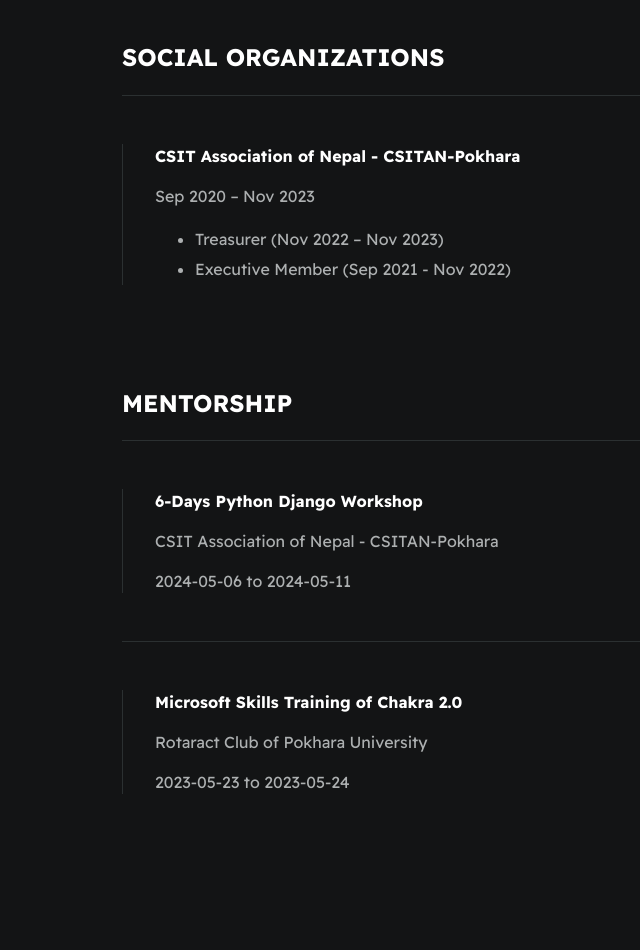
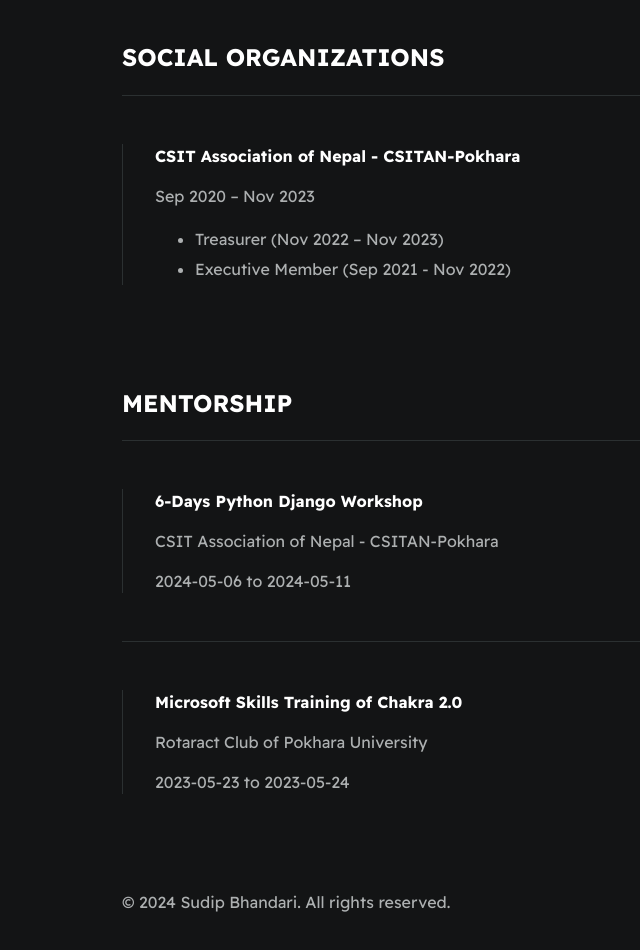
Before and after one commit to sudipbhr/sudipbhr.github.io, a plain HTML site: page index.html in a window 1280 px wide. Shown: the part 1547-2497 px from the top of the page, without its empty margins (184-824 px from the left). Before the commit the page ends 2429 px from the top, so only its background shows below. Drawn offline with Linux system fonts and the light colour scheme.

Commit message:
Update index.html

```diff
--- a/index.html
+++ b/index.html
@@ -146,9 +146,21 @@
                 <p>2023-05-23 to 2023-05-24</p>
             </div>
         </section>
+        <!-- copyright sections -->
+
+        <section class="section--page">
+
+            <div id="wrapper--copyright">
+                <p>© <script>
+                        document.write(new Date().getFullYear());
+                </script> Sudip Bhandari. All rights reserved.</p>
+            </div>
+
+        </section>
 
 
     </div>
+
     <script>
         document.getElementById("email-text").addEventListener("click", function () {
             navigator.clipboard.writeText("sudipbhandari67@gmail.com");
```
